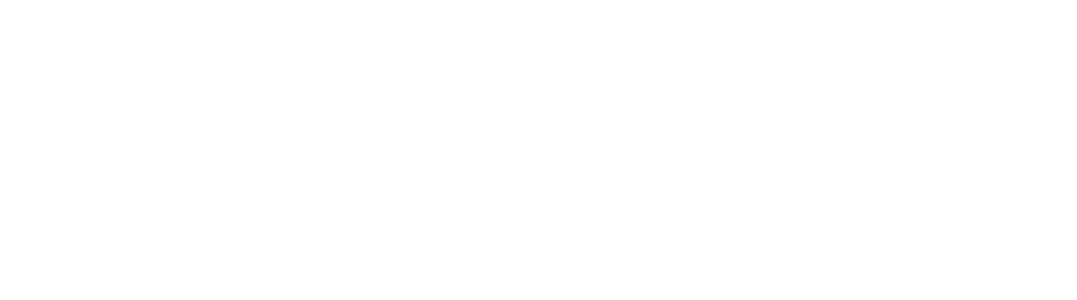
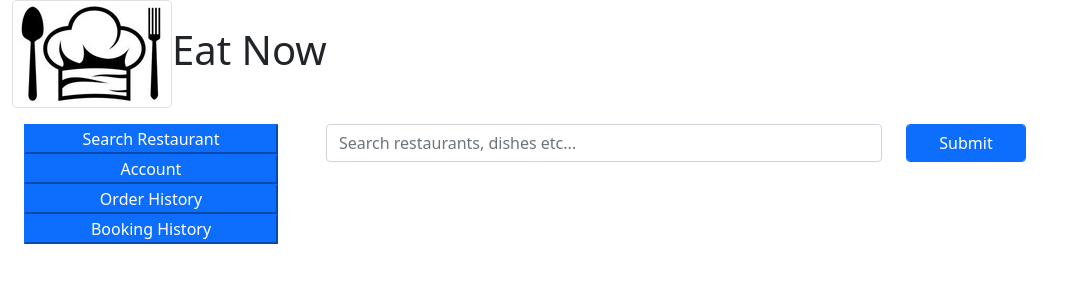
Before and after one commit to Sibin-Thomas/EatNow-Frontend, a React (Create React App) app: page /userPage in a window 1280 px wide. Before the commit this address had no page. Shown: the top 300 px of the page, without its empty margins (0-1077 px from the left). Built offline with nearby package versions, Linux system fonts and the light colour scheme.

Commit message:
modified user page and added search component

```diff
--- a/src/components/Register.js
+++ b/src/components/Register.js
@@ -54,6 +54,13 @@ class Register extends React.Component {
                         </div>
                         <div className="col"/>
                     </div>
+                    <div className="row w-100 mt-2">
+                        <div className="col"/>
+                        <div className="col-3">
+                            <input type="button" className="form-control-lg shadow-none btn-primary" value="Submit"/>
+                        </div>
+                        <div className="col"/>
+                    </div>
                 </div>
             </div>
         );
--- /dev/null
+++ b/src/components/RestaurantCard.js
@@ -0,0 +1,27 @@
+import React from "react";
+
+class RestaurantCard extends React.Component {
+    constructor(props)
+    {
+        super(props);
+        this.onRestaurantClick = this.onRestaurantClick.bind(this)
+    }
+
+    onRestaurantClick()
+    {
+        console.log(this.props.restaurantId)
+    }
+
+    render() {
+        return (
+            <div className="mt-1 border border-3 p-2" onClick={this.onRestaurantClick}>
+                <h3>{this.props.name}</h3>
+                <h5>{this.props.address}</h5>
+                <h6>Rating: {this.props.rating}</h6>
+                <h6>{this.props.diningAvailable == "true" ? "Dining Available": ""}</h6>
+            </div>
+        )
+    }
+}
+
+export default RestaurantCard;
--- /dev/null
+++ b/src/components/Search.js
@@ -0,0 +1,65 @@
+import React from "react";
+import RestaurantCard from "./RestaurantCard";
+
+class Search extends React.Component {
+    constructor(props)
+    {
+        super(props);
+        this.state = {
+            restaurantList : [],
+            searchValue: ""
+        }
+        this.onSearchClick = this.onSearchClick.bind(this)
+        this.onSearchValueChange = this.onSearchValueChange.bind(this)
+    }
+
+
+    onSearchClick()
+    {
+        // console.log(this.state.searchValue)
+        fetch("http://localhost:8080/searchRestaurants",
+        {
+            method: "POST",
+            body: JSON.stringify({searchValue: this.state.searchValue}),
+            headers : {
+                'Content-Type': 'application/json',
+                'Accept': 'application/json'
+            }
+        })
+        .then(res => res.json())
+        .then(res => this.setState({
+            restaurantList: res
+        })
+        )
+        .then(()=>console.log(this.state.restaurantList[1]))
+    }
+
+    onSearchValueChange(e)
+    {
+        this.setState({
+            searchValue: e.target.value
+        })
+    }
+
+    render() {
+        return (
+            <div>
+                <div className="row">
+                    <div className="col-8">
+                        <input type="text" id="search-bar" className="form-control" placeholder="Search restaurants, dishes etc..." onChange={this.onSearchValueChange}/>
+                    </div>
+                    <div className="col-2">
+                        <input type="submit" className="form-control btn-primary" onClick={this.onSearchClick}/>
+                    </div>
+                </div>
+                {
+                    this.state.restaurantList.map(
+                        (restaurant) => <RestaurantCard name={restaurant[0]} id={restaurant[4]} rating={restaurant[1]} address={restaurant[2]} diningAvailable={restaurant[3]} restaurantId={restaurant[4]}/>
+                        )
+                }
+            </div>
+        )
+    }
+}
+
+export default Search;
--- a/src/components/UserPage.js
+++ b/src/components/UserPage.js
@@ -1,23 +1,23 @@
 import Branding from "./Branding";
 import React  from "react";
+import Search from "./Search";
+
 class UserPage extends React.Component {
-
     render() {
         return (
             <div className="">
                 <Branding/>
-                <div className="row">
-                    <div className="col">
-
+                <div className="row mt-3">
+                    <div className="col-3">
+                        <div className="container">
+                            <button className="container btn-primary d-block">Search Restaurant</button>
+                            <button className="container btn-primary d-block">Account</button>
+                            <button className="container btn-primary d-block">Order History</button>
+                            <button className="container btn-primary d-block">Booking History</button>
+                        </div>
                     </div>
-                    <div className="col-5">
-                        <input type="text" className="form-control" placeholder="Search restaurants, dishes etc..."/>
-                    </div>
-                    <div className="col-2">
-                        <input type="submit" className="form-control btn-primary" />
-                    </div>
-                    <div className="col">
-
+                    <div className="col-8">
+                        <Search></Search>
                     </div>
                 </div>
             </div>
--- a/src/index.js
+++ b/src/index.js
@@ -3,6 +3,7 @@ import ReactDOM from 'react-dom';
 import { BrowserRouter, Route, Routes } from 'react-router-dom';
 import App from './components/App';
 import Register from './components/Register';
+import UserPage from './components/UserPage';
 
 ReactDOM.render(
 
@@ -10,6 +11,7 @@ ReactDOM.render(
     <Routes>
         <Route path='/' element={<App/>} />
         <Route path='/register' element={<Register/> } />
+        <Route path='/userPage' element={<UserPage/> } />
     </Routes>
   </BrowserRouter>
   ,
```
